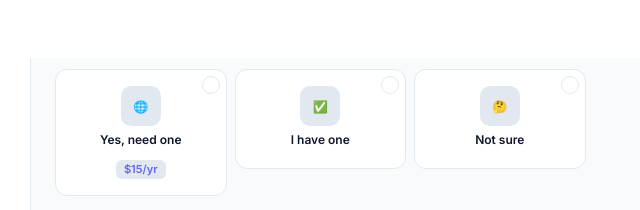
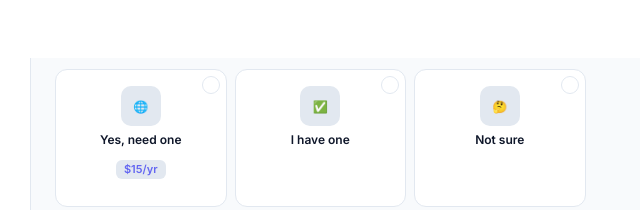
Before and after one commit to amworx/client-intake, a website: page index.html in a window 1280 px wide. Shown: the part 742-952 px from the top of the page, 230-870 px from the left. Drawn offline with nearby package versions, Linux system fonts and the light colour scheme; no server answers.

Commit message:
fix: make all cards equal height with min-height: 138px and flex display

```diff
--- a/index.html
+++ b/index.html
@@ -372,6 +372,7 @@ body {
 }
 .card-option {
   position: relative;
+  display: flex;
 }
 .card-option input {
   position: absolute; opacity: 0; width: 0; height: 0;
@@ -379,6 +380,7 @@ body {
 .card-option label {
   display: flex; flex-direction: column;
   align-items: center; text-align: center;
+  justify-content: flex-start;
   gap: 4px;
   padding: 16px 10px;
   background: var(--bg-input);
@@ -391,6 +393,8 @@ body {
   user-select: none;
   position: relative;
   overflow: hidden;
+  width: 100%;
+  min-height: 138px;
 }
 .card-option label::before {
   content: '';
```
